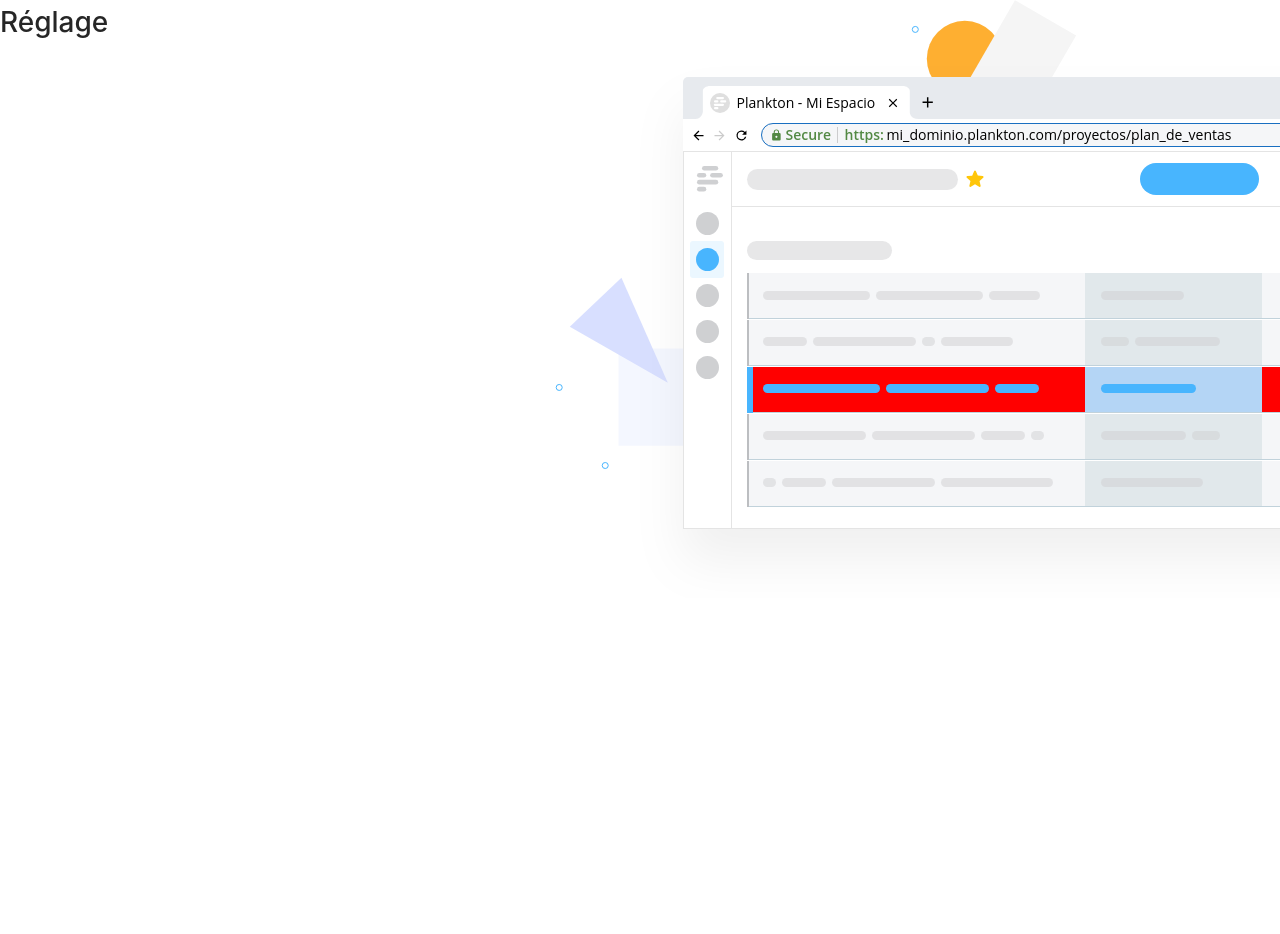
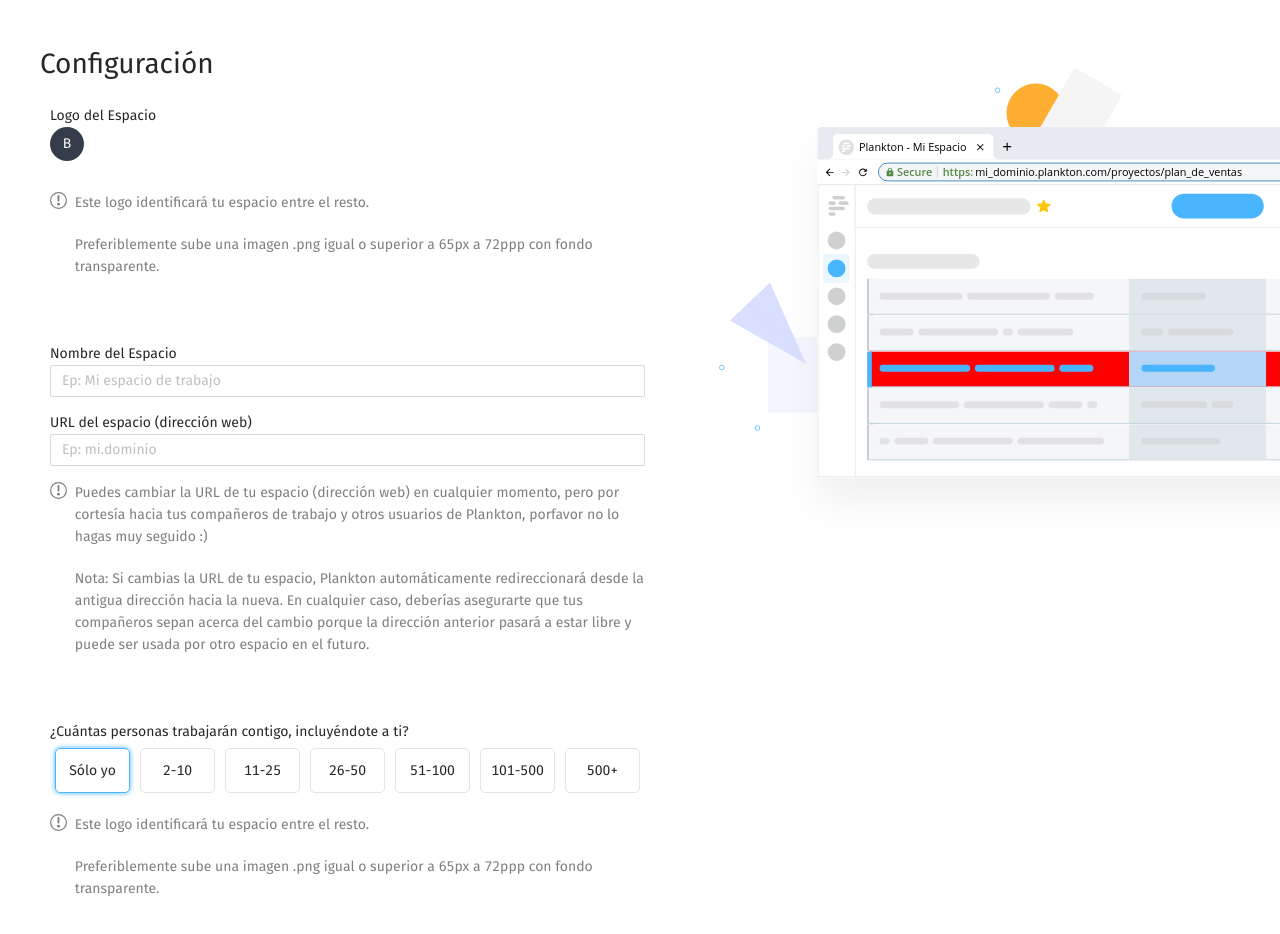
Before and after one commit to DiegoAWS/configuration_example, a React (Create React App) app: page / in a window 1280 px wide. Shown: the top 934 px of the page. Before the commit the page ends 800 px from the top, so only its background shows below. Built offline with nearby package versions, Linux system fonts and the light colour scheme.

Commit message:
Progress in Form Design

```diff
--- /dev/null
+++ b/src/Configuration/MainForm/Description.jsx
@@ -0,0 +1,20 @@
+import React from 'react'
+
+import InfoIcon from '../../assets/icons/InfoIcon.svg'
+
+
+export default function Description({ children }) {
+    return (
+        <div style={{ display: 'flex', marginTop: '16px' }}>
+
+            <img alt="" src={InfoIcon} height="17px" />
+
+            <div style={{ marginLeft: '8px', marginBottom: '30px' }}>
+
+                {children}
+
+            </div>
+
+        </div>
+    )
+}
--- /dev/null
+++ b/src/Configuration/MainForm/PersonsSelector.jsx
@@ -0,0 +1,31 @@
+import React from 'react'
+import styled from 'styled-components'
+const BottonSelect = styled.div`
+    margin:5px;
+    display:flex;
+    justify-content:center;
+    align-items:center;
+    border:1px solid #E4E4E4;
+    border-radius:5px;
+    height:45px;
+    width:75px;
+    cursor: pointer;
+    font-size:14px;
+    border-color:${props => props.selected ? '#48B5FE' : '#E4E4E4'};
+    box-shadow: ${props => props.selected ? '0px 0px 5px #48B5FE' : 'none'};
+`
+
+export default function PersonsSelector({ optionsTitle, personAmountIndex, setPersonAmountIndex, ...props }) {
+
+    const handleClick = (index) => {
+        setPersonAmountIndex(index)
+    }
+
+    return (
+        <div style={{ display: 'flex', flexWrap: 'nowrap' }} {...props}>
+            {
+                optionsTitle.map((item, index) => <BottonSelect selected={index === personAmountIndex} onClick={() => { handleClick(index) }}>{item}</BottonSelect>)
+            }
+        </div>
+    )
+}
--- a/src/Configuration/MainForm/index.jsx
+++ b/src/Configuration/MainForm/index.jsx
@@ -1,16 +1,126 @@
 import React from 'react'
+import { Input } from 'antd';
+import styled from 'styled-components'
 import { useTranslation } from 'react-i18next'
 import { useConfiguration } from '../../GlobalContext/ConfigurationContext'
+import Description from './Description';
+import PersonsSelector from './PersonsSelector';
 
-const MainForm = () => {
+
+const FormWrapper = styled.div`
+    margin-top:42px;
+
+
+
+    @media (min-width: 1366px) {
+        padding-left:110px;
+        width:30%;
+    }
+    @media (min-width: 1024px) {
+        padding-left:80px;
+        width:40%;
+    }
+    @media (min-width: 768px) {
+        padding-left:40px;
+        width:58%;
+    }
+    @media (max-width: 767px) {
+        padding-left:20px;
+        width:100%;
+    }
+
+`
+
+const SectionTitle = styled.div`
+font-size:14px;
+
+`
+
+const LogoHolder = styled.div`
+    display:flex;
+    justify-content:center;
+    align-items:center;
+    color:white;
+    height:34px;
+    width:34px;
+    border-radius:999px;
+    background-color:#343C4A;
+
+`
+
+const SectionContainer = styled.div`
+    padding:5px;
+    margin:5px;
+`
+const DetailsContainer = styled.div`
+    color:#00000080;
+    margin-bottom: 20px;
+
+`
+
+const MainForm = ({ ...props }) => {
 
     const { t } = useTranslation();
-    const { spaceName, setSpaceName } = useConfiguration()
+    const { spaceName, setSpaceName,
+        spaceURL, setSpaceURL,
+        personAmountIndex, setPersonAmountIndex
+    } = useConfiguration()
+
+    const optionsPersonsAmount = [t('JustMe'), '2-10', '11-25', '26-50', '51-100', '101-500', '500+']
+
 
     return (
-        <div>
+        <FormWrapper >
+
             <h1>{t("Configuration")}</h1>
-        </div>
+
+            <SectionContainer>
+                <SectionTitle>{t("LogoSpace")}</SectionTitle>
+
+                <div>
+                    <LogoHolder>B</LogoHolder>
+                </div>
+            </SectionContainer>
+            <SectionContainer>
+                <Description>
+                    <DetailsContainer>{t('LogoDescription1')}</DetailsContainer>
+                    <DetailsContainer>{t('LogoDescription2')}</DetailsContainer>
+                </Description>
+            </SectionContainer>
+            <SectionContainer>
+                <SectionTitle>{t("NameSpace")}</SectionTitle>
+
+                <div>
+                    <Input placeholder={t('NameSpacePlaceholder')} value={spaceName} onChange={e => { setSpaceName(e.target.value) }} />
+                </div>
+            </SectionContainer>
+            <SectionContainer>
+                <SectionTitle>{t("UrlSpace")}</SectionTitle>
+
+                <div>
+                    <Input placeholder={t('UrlSpacePlaceholder')} value={spaceURL} onChange={e => { setSpaceURL(e.target.value) }} />
+                </div>
+                <Description>
+                    <DetailsContainer>{t('UrlDescription1')}</DetailsContainer>
+                    <DetailsContainer>{t('UrlDescription2')}</DetailsContainer>
+                </Description>
+            </SectionContainer>
+            <SectionContainer>
+                <SectionTitle>{t("PersonAmountName")}</SectionTitle>
+
+                <PersonsSelector
+                    optionsTitle={optionsPersonsAmount}
+                    personAmountIndex={personAmountIndex}
+                    setPersonAmountIndex={setPersonAmountIndex}
+                />
+
+                <Description>
+                    <DetailsContainer>{t('LogoDescription1')}</DetailsContainer>
+                    <DetailsContainer>{t('LogoDescription2')}</DetailsContainer>
+                </Description>
+
+            </SectionContainer>
+        </FormWrapper>
     )
 }
 export default MainForm
--- a/src/Configuration/VisualExample/index.jsx
+++ b/src/Configuration/VisualExample/index.jsx
@@ -183,11 +183,17 @@ const Div = styled.div`
          fill:#ff0000;
      }
 
+     @media (min-width: 768) {
+        width:42%;
+    }
+    @media (max-width: 767) {
+        display:none;
+    }
 `
-const VisualExample=() => {
+const VisualExample = ({ ...props }) => {
     return (
-        <Div>
-            <svg xmlns="http://www.w3.org/2000/svg" width="807" height="598" viewBox="0 0 807 598">
+        <Div  {...props}>
+            <svg style={{ width: '100%' }} xmlns="http://www.w3.org/2000/svg" width="807" height="598" viewBox="0 0 807 598">
                 <defs>
                     <clipPath id="a">
                         <rect className="a" width="807" height="598" transform="translate(1093 225)" />
@@ -348,7 +354,7 @@ const VisualExample=() => {
                         </text><text className="v" transform="translate(3850.538 705.215)">
                             <tspan x="0" y="0">https:</tspan>
                         </text><text className="w" transform="translate(3892.538 705.215)">
-                            <tspan  x="0" y="0">mi_dominio.plankton.com/proyectos/plan_de_ventas</tspan>
+                            <tspan x="0" y="0">mi_dominio.plankton.com/proyectos/plan_de_ventas</tspan>
                         </text><text className="w" transform="translate(3742.538 673.215)">
                             <tspan x="0" y="0">Plankton - Mi Espacio</tspan>
                         </text>
--- a/src/Configuration/index.jsx
+++ b/src/Configuration/index.jsx
@@ -3,10 +3,11 @@ import React from 'react'
 import VisualExample from './VisualExample'
 import MainForm from './MainForm'
 
+
 export default function index() {
     return (
 
-            <div style={{ display: 'flex', justifyContent: 'space-between' }}>
+            <div style={{ display: 'flex',width:'100vw',justifyContent:'space-between'}}>
 
                 <MainForm />
                 <VisualExample />
--- a/src/GlobalContext/ConfigurationContext.jsx
+++ b/src/GlobalContext/ConfigurationContext.jsx
@@ -8,14 +8,14 @@ const ConfigurationContextProvider = props => {
   const [logoURL, setLogoURL] = useState('')
   const [spaceName, setSpaceName] = useState('')
   const [spaceURL, setSpaceURL] = useState('')
-  const [cantidadIndex, setCantidadIndex] = useState(0)
+  const [personAmountIndex, setPersonAmountIndex] = useState(0)
   const [colorTheme, setColorTheme] = useState("#48B5FE")
 
   const instanceConfig = {
     logoURL, setLogoURL,
     spaceName, setSpaceName,
     spaceURL, setSpaceURL,
-    cantidadIndex, setCantidadIndex,
+    personAmountIndex, setPersonAmountIndex,
     colorTheme, setColorTheme
   };
 
--- a/src/i18n/i18n.js
+++ b/src/i18n/i18n.js
@@ -16,7 +16,7 @@ i18n
   .use(initReactI18next)
   .init({
     resources,
-    lng: "fr",
+    lng: "es",
 
     keySeparator: false,
 
--- a/src/i18n/translations/en.json
+++ b/src/i18n/translations/en.json
@@ -1,5 +1,6 @@
 {
     "translation": {
-        "Configuration": "Configuration"
+        "Configuration": "Configuration",
+        "LogoSpace":"Workspace Logo"
     }
 }
--- a/src/i18n/translations/es.json
+++ b/src/i18n/translations/es.json
@@ -1,5 +1,27 @@
 {
     "translation": {
-        "Configuration": "Configuración"
+        "Configuration": "Configuración",
+        "LogoSpace":"Logo del Espacio",
+        "LogoDescription1":"Este logo identificará tu espacio entre el resto.",
+        "LogoDescription2":"Preferiblemente sube una imagen .png igual o superior a 65px a 72ppp con fondo transparente.",
+        "NameSpace":"Nombre del Espacio",
+        "NameSpacePlaceholder":"Ep: Mi espacio de trabajo",
+        "UrlSpace":"URL del espacio (dirección web)",
+        "UrlSpacePlaceholder":"Ep: mi.dominio",
+        "UrlDescription1":"Puedes cambiar la URL de tu espacio (dirección web) en cualquier momento, pero por cortesía hacia tus compañeros de trabajo y otros usuarios de Plankton, porfavor no lo hagas muy seguido :)",
+        "UrlDescription2":"Nota: Si cambias la URL de tu espacio, Plankton automáticamente redireccionará desde la antigua dirección hacia la nueva. En cualquier caso, deberías asegurarte que tus compañeros sepan acerca del cambio porque la dirección anterior pasará a estar libre y puede ser usada por otro espacio en el futuro.",
+        "PersonAmountName":"¿Cuántas personas trabajarán contigo, incluyéndote a ti?",
+        "JustMe":"Sólo yo",
+        "ThemeColor":"Color del tema",
+        "PrivacyTitle":"Privacidad del espacio",
+        "Private":"Privado",
+        "PrivateDescription":"El contenido será visible sólo para tí y los miembros de tu Organización.",
+        "Public":"Público",
+        "PublicDescription":"Cualquiera con el vínculo podrá ver la actividad de tu Organización",
+        "SaveChanges":"Guardar cambios",
+        "Discard":"Descartar"
+
+
+
     }
 }
--- /dev/null
+++ b/src/index.css
@@ -0,0 +1,10 @@
+@font-face {
+  font-family: "FiraSans";
+  src: url(./assets/fonts/FiraSans-Regular.ttf);
+}
+
+body {
+  margin: 0px !important;
+  padding: 0px !important;
+  font-family: FiraSans, sans-serif !important;
+}
--- a/src/index.js
+++ b/src/index.js
@@ -1,7 +1,7 @@
 import React from 'react';
 import ReactDOM from 'react-dom';
 import App from './App';
-
+import './index.css';
 import './i18n/i18n';
 import 'antd/dist/antd.css';
 
```
Also changed, not shown: src/assets/fonts/FiraSans-Regular.ttf (added), src/assets/icons/InfoIcon.svg (added).
